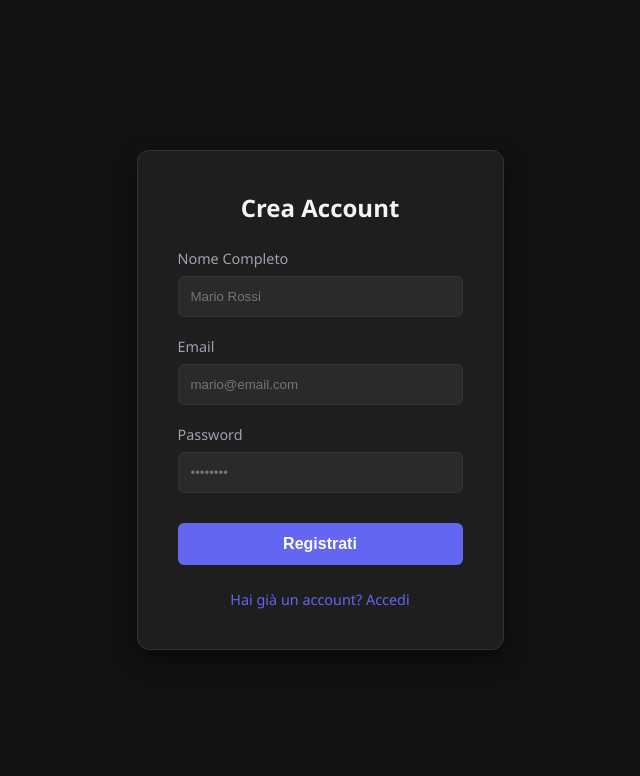
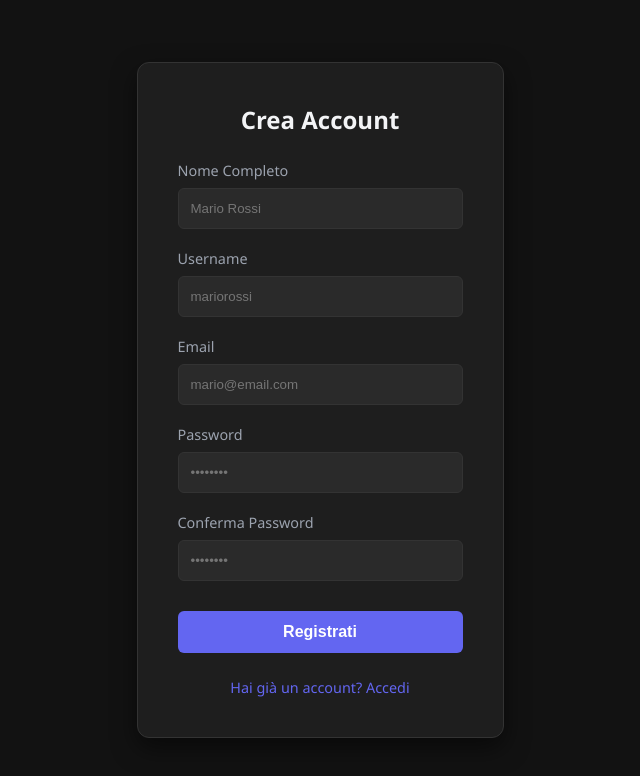
Before and after one commit to SPM-25-26/ErasmusPlus-SPM2526, a React (Vite) app in the folder EPPOI.frontend/: page /register in a window 1280 px wide. Shown: the top 776 px of the page, without its empty margins (361-1001 px from the left). Built offline with nearby package versions, Linux system fonts and the light colour scheme.

Commit message:
Aggiunta campi nella creazione account e gestione degli errori.

```diff
--- a/EPPOI.frontend/src/pages/Register.jsx
+++ b/EPPOI.frontend/src/pages/Register.jsx
@@ -1,18 +1,43 @@
 import React, { useState } from 'react';
-// 1. Aggiungiamo useNavigate tra le importazioni
 import { Link, useNavigate } from 'react-router-dom';
 
 function Register() {
   const [nome, setNome] = useState('');
+  const [username, setUsername] = useState('');
   const [email, setEmail] = useState('');
   const [password, setPassword] = useState('');
+  const [confermaPassword, setConfermaPassword] = useState('');
   const [errore, setErrore] = useState('');
 
-  // 2. Inizializziamo l'hook per la navigazione
   const navigate = useNavigate();
 
   const handleSubmit = (e) => {
     e.preventDefault();
+
+    if (nome.trim().length < 3) {
+      setErrore("Il nome deve contenere almeno 3 caratteri.");
+      return;
+    }
+
+    if (!username.trim()) {
+      setErrore("Inserisci uno username.");
+      return;
+    }
+
+    if (!email.trim()) {
+      setErrore("Inserisci la tua email.");
+      return;
+    }
+
+    if (!email.includes("@") || !email.includes(".")) {
+      setErrore("Inserisci un indirizzo email valido.");
+      return;
+    }
+
+    if (password.length < 8) {
+      setErrore("La password deve contenere almeno 8 caratteri.");
+      return;
+    }
 
     const haMaiuscola = /[A-Z]/.test(password);
     const haNumero = /[0-9]/.test(password);
@@ -23,9 +48,12 @@ function Register() {
       return;
     }
 
+    if (password !== confermaPassword) {
+      setErrore("Le password non coincidono.");
+      return;
+    }
+
     setErrore('');
-
-    // 3. Potiamo l'utente alla pagina di verifica email
     navigate('/verify-email');
   };
 
@@ -52,6 +80,17 @@ function Register() {
         </div>
 
         <div className="form-group">
+          <label>Username</label>
+          <input
+            type="text"
+            value={username}
+            onChange={(e) => setUsername(e.target.value)}
+            placeholder="mariorossi"
+            required
+          />
+        </div>
+
+        <div className="form-group">
           <label>Email</label>
           <input
             type="email"
@@ -73,6 +112,17 @@ function Register() {
           />
         </div>
 
+        <div className="form-group">
+          <label>Conferma Password</label>
+          <input
+            type="password"
+            value={confermaPassword}
+            onChange={(e) => setConfermaPassword(e.target.value)}
+            placeholder="••••••••"
+            required
+          />
+        </div>
+
         <button type="submit" className="btn-primary">Registrati</button>
       </form>
 
```
